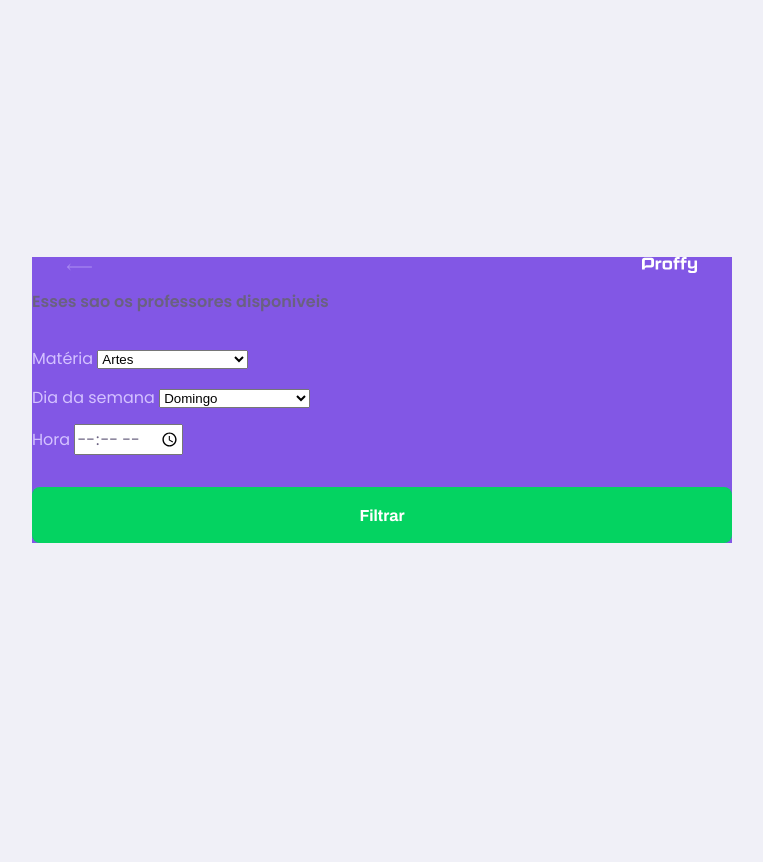
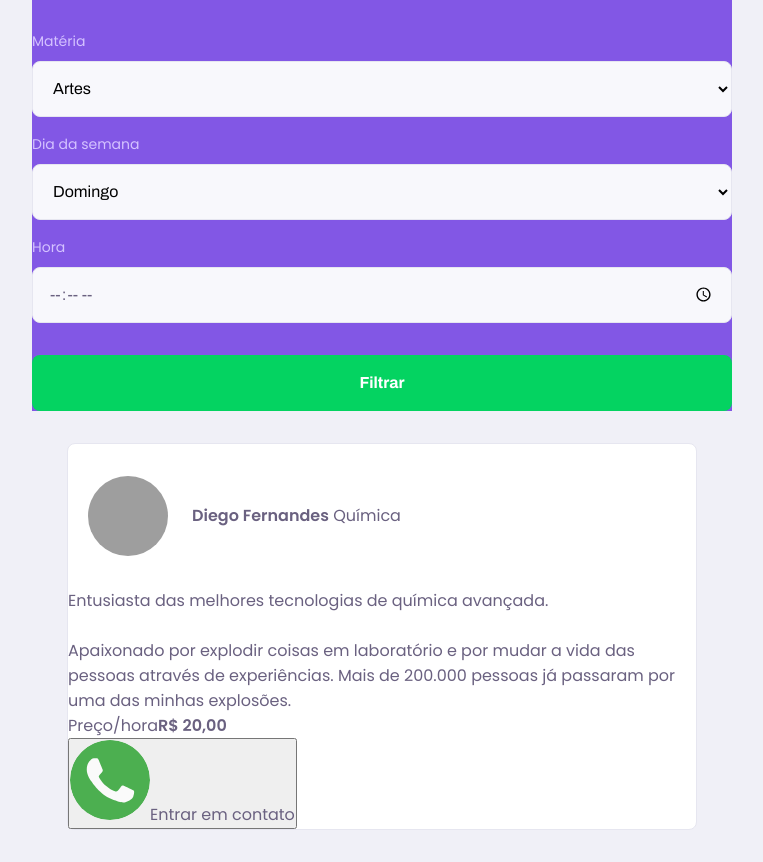
Before and after one commit to zilefc/nlw, a plain HTML site: page study.html in a window 1280 px wide. Shown: the whole page, without its empty margins (258-1021 px from the left). Before the commit the page ends 800 px from the top, so only its background shows below. Drawn offline with Linux system fonts and the light colour scheme; grey boxes are pictures that could not be loaded.

Commit message:
study page files

```diff
--- a/study.html
+++ b/study.html
@@ -64,6 +64,29 @@
                 </form>
             </div>
         </header>
+        <main>
+            <article class="teacher-item">
+                <header>
+                    <img
+                        src="https://avatars2.githubusercontent.com/u/2254731?s=460&amp;u=0ba16a79456c2f250e7579cb388fa18c5c2d7d65&amp;v=4"
+                        alt="Diego Fernandes">
+                    <div>
+                        <strong>Diego Fernandes</strong>
+                        <span>Química</span>
+                    </div>
+                </header>
+
+                <p>Entusiasta das melhores tecnologias de química avançada.<br><br>Apaixonado por explodir coisas em laboratório e por mudar a vida das pessoas através de experiências. Mais de 200.000 pessoas já passaram por uma das minhas explosões.</p>
+
+                <footer>
+                    <p>Preço/hora<strong>R$ 20,00</strong>
+                    </p>
+                    <button type="button">
+                        <img src="/images/icons/whatsapp.svg" alt="Whatsapp">Entrar em contato
+                    </button>
+                </footer>
+            </article>
+        </main>
     </div>
 
 </body>
--- a/styles/partials/page-study.css
+++ b/styles/partials/page-study.css
@@ -65,3 +65,68 @@
     transition: background 0.2s;
     margin-top: 3.2rem;
 }
+
+#search-teachers button:hover {
+    background-color: var(--color-secondary-dark);
+}
+
+.select-block label,
+.input-block label {
+    font-size: 1.4rem;
+    color: var(--color-text-complement);
+}
+
+.input-block input,
+.select-block select {
+    width: 100%;
+    height: 5.6rem;
+    margin-top: 0.8rem;
+    border-radius: 0.8rem;
+    background: var(--color-input-background);
+    border: 1px solid var(--color-line-in-white);
+    outline: 0;
+    padding: 0 1.6rem;
+    font: 1.6rem Archivo;
+}
+.input-block{
+    position: relative;
+}
+
+.input-block:focus-within::after{
+    content: "";
+
+    width: calc(100% - 3.2rem);
+    height: 2px;
+    background: var(--color-primary-light);
+
+    position: absolute;
+    left: 1.6rem;
+    bottom: 50px;
+}
+
+#page-study main{
+    margin: 3.2rem auto;
+    width: 90%;
+}
+
+.teacher-item {
+    background-color: var(--color-box-base);
+    border: 1px solid var(--color-line-in-white);
+    border-radius: .8rem;
+    margin-top: 2.4rem;
+}
+
+.teacher-item header {
+    padding: 3.2rem 2rem;
+    display: flex;
+    align-items: center;
+}
+.teacher-item img {
+    width: 8rem;
+    height: 8rem;
+    border-radius: 50%;
+}
+
+.teacher-item header div {
+    margin-left: 2.4rem;
+}
```
